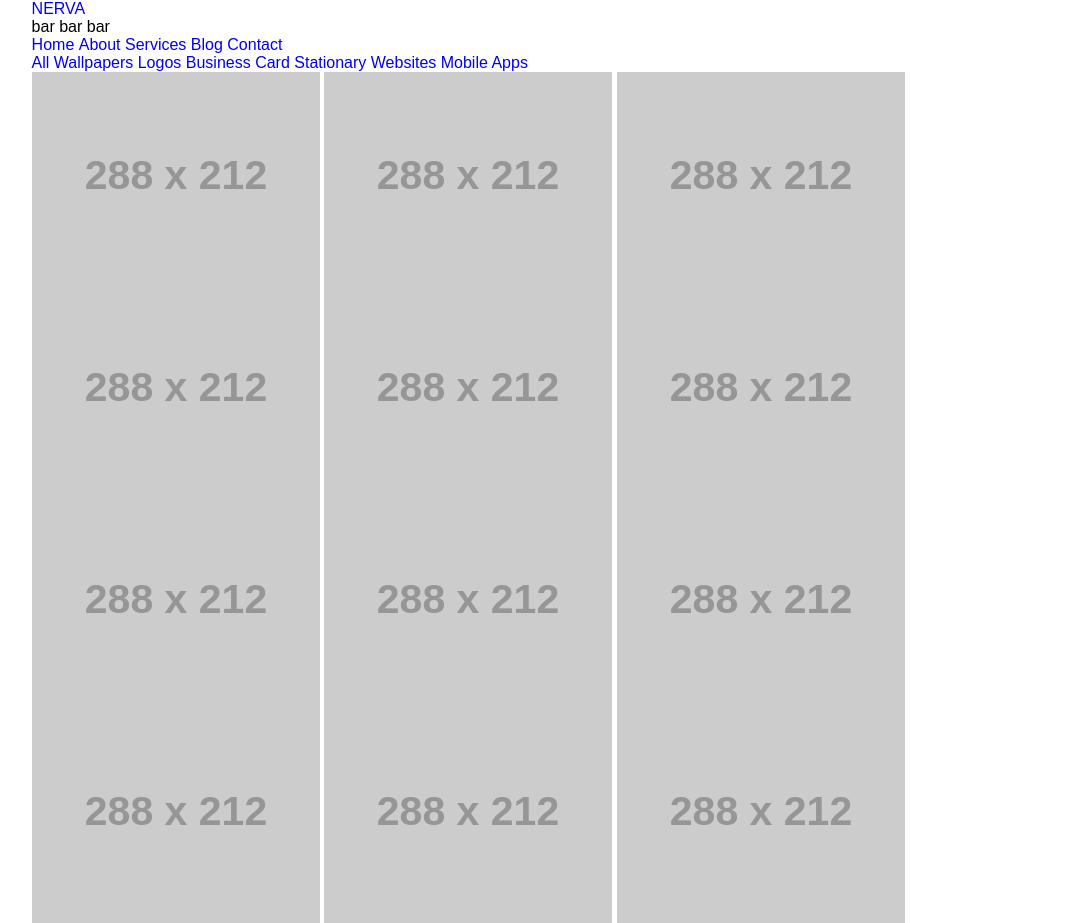
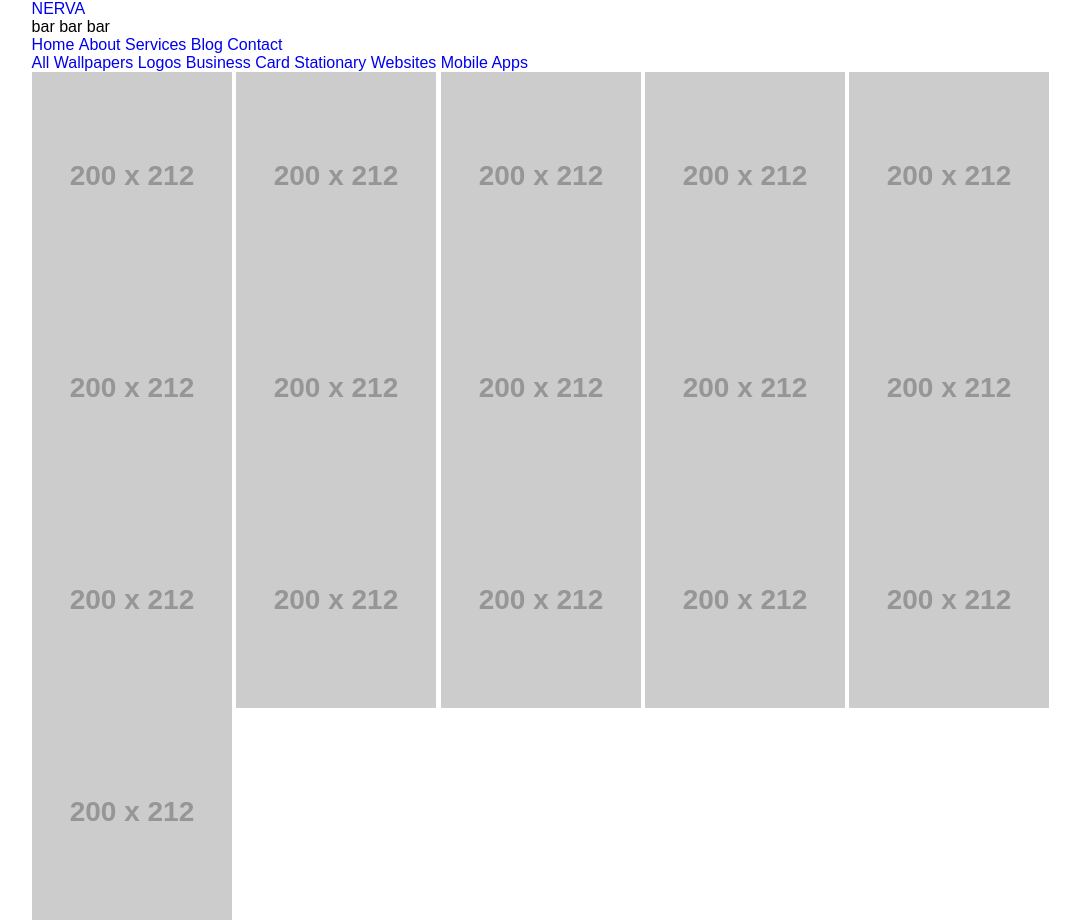
Before and after one commit to npankajaxioned/DOM_Task1, a plain HTML site: page index.html in a window 1280 px wide. Shown: the top 923 px of the page, without its empty margins (58-1138 px from the left). Drawn offline with Linux system fonts and the light colour scheme; placeholder pictures from the web are drawn by us.

Commit message:
Reduce image size to 200

```diff
--- a/index.html
+++ b/index.html
@@ -63,52 +63,52 @@
             </ul>
             <ul class="tab-images">
               <li class="tab-image" data-name ="wallpapers">
-                <img src="https://via.placeholder.com/288x212/FF0000" alt="wallpapers">
+                <img src="https://via.placeholder.com/200x212/FF0000" alt="wallpapers">
               </li>
               <li class="tab-image" data-name ="buisness">
-                <img src="https://via.placeholder.com/288x212/008000" alt="buisness">
+                <img src="https://via.placeholder.com/200x212/008000" alt="buisness">
               </li>
               <li class="tab-image" data-name="logos">
-                <img src="https://via.placeholder.com/288x212/0000FF" alt="logos">
+                <img src="https://via.placeholder.com/200x212/0000FF" alt="logos">
               </li>
               <li class="tab-image" data-name="wallpapers">
-                <img src="https://via.placeholder.com/288x212/FF0000" alt="wallpapers">
+                <img src="https://via.placeholder.com/200x212/FF0000" alt="wallpapers">
               </li>
               <li class="tab-image" data-name="websites">
-                <img src="https://via.placeholder.com/288x212/FFFFFF" alt="websites">
+                <img src="https://via.placeholder.com/200x212/FFFFFF" alt="websites">
               </li>
               <li class="tab-image" data-name ="stationary">
-                <img src="https://via.placeholder.com/288x212/000000" alt="stationary">
+                <img src="https://via.placeholder.com/200x212/000000" alt="stationary">
               </li>
               <li class="tab-image" data-name ="buisness">
-                <img src="https://via.placeholder.com/288x212/008000" alt="buisness">
+                <img src="https://via.placeholder.com/200x212/008000" alt="buisness">
               </li>
               <li class="tab-image" data-name ="mobile">
-                <img src="https://via.placeholder.com/288x212/FFC0CB" alt="mobile">
+                <img src="https://via.placeholder.com/200x212/FFC0CB" alt="mobile">
               </li>
               <li class="tab-image" data-name ="websites">
-                <img src="https://via.placeholder.com/288x212/FFFFFF" alt="websites">
+                <img src="https://via.placeholder.com/200x212/FFFFFF" alt="websites">
               </li>
               <li class="tab-image" data-name ="wallpapers">
-                <img src="https://via.placeholder.com/288x212/FF0000" alt="wallpapers">
+                <img src="https://via.placeholder.com/200x212/FF0000" alt="wallpapers">
               </li>
               <li class="tab-image" data-name="buisness">
-                <img src="https://via.placeholder.com/288x212/008000" alt="buisness">
+                <img src="https://via.placeholder.com/200x212/008000" alt="buisness">
               </li>
               <li class="tab-image" data-name="wallpapers">
-                <img src="https://via.placeholder.com/288x212/FF0000" alt="wallpapers">
+                <img src="https://via.placeholder.com/200x212/FF0000" alt="wallpapers">
               </li>
               <li class="tab-image" data-name="stationary">
-                <img src="https://via.placeholder.com/288x212/000000" alt="stationary">
+                <img src="https://via.placeholder.com/200x212/000000" alt="stationary">
               </li>
               <li class="tab-image" data-name ="websites">
-                <img src="https://via.placeholder.com/288x212/FFFFFF" alt="websites">
+                <img src="https://via.placeholder.com/200x212/FFFFFF" alt="websites">
               </li>
               <li class="tab-image" data-name ="logos">
-                <img src="https://via.placeholder.com/288x212/0000FF" alt="logos">
+                <img src="https://via.placeholder.com/200x212/0000FF" alt="logos">
               </li>
               <li class="tab-image" data-name ="logos">
-                <img src="https://via.placeholder.com/288x212/0000FF" alt="logos">
+                <img src="https://via.placeholder.com/200x212/0000FF" alt="logos">
               </li>
             </ul>
           </div>
```
